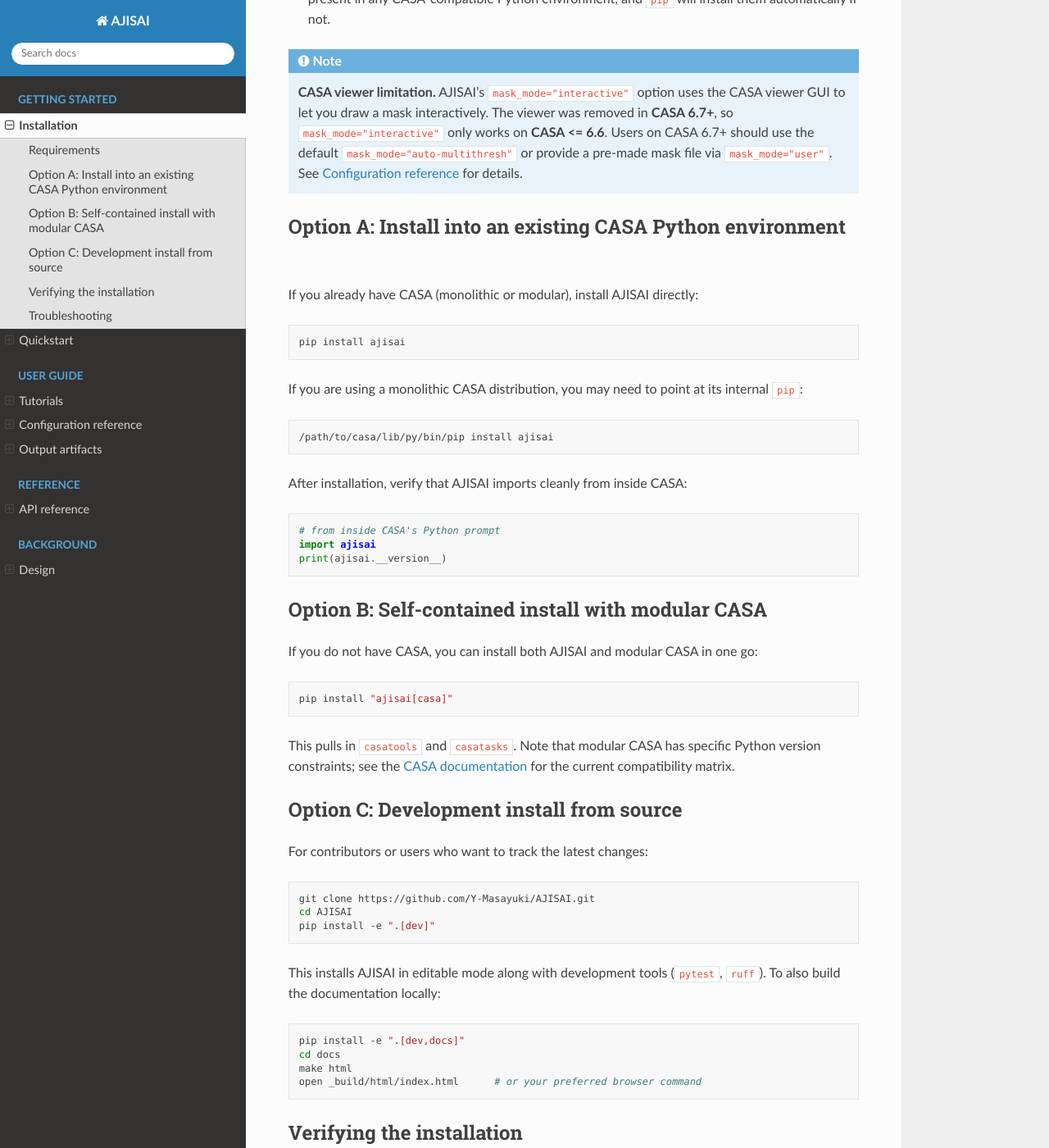
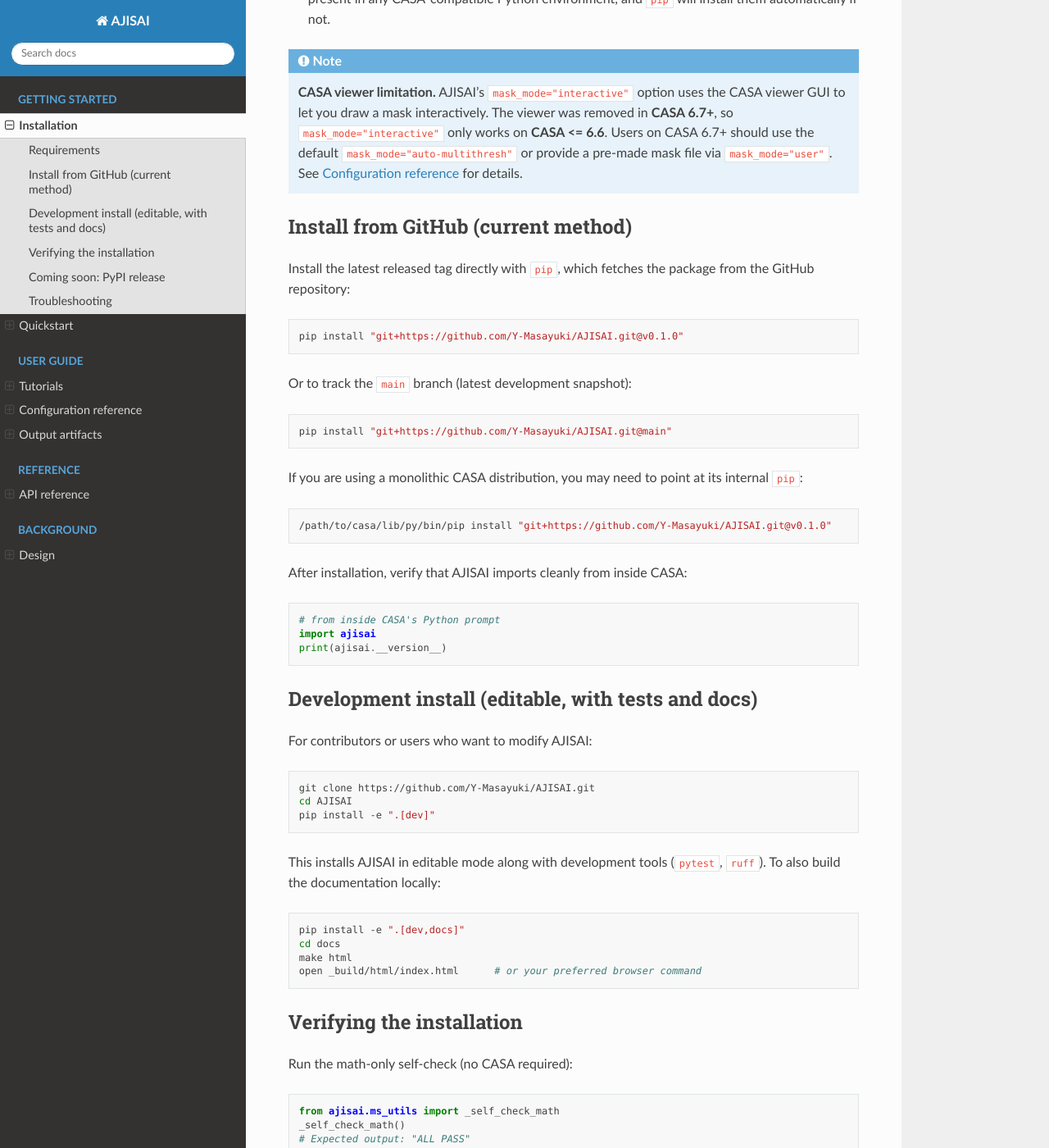
Before and after one commit to Y-Masayuki/AJISAI, a Sphinx documentation site: the page built from docs/installation.md, in a window 1280 px wide and 1400 px high, scrolled down 399 px. Shown: the whole window at 82% size. Built offline with Sphinx 7.4.7 and the Read the Docs theme 3.1.0, drawn with Linux system fonts in a browser that asks for light colours; some of the changed text lies outside the part shown.

Commit message:
docs: replace pip install ajisai with GitHub install (PyPI pending)
AJISAI is not yet published to PyPI. Update installation docs to use
'pip install git+https://github.com/Y-Masayuki/AJISAI.git@v0.1.0' as the
current install method. Add a 'Coming soon: PyPI release' section to
docs/installation.md to make the future plan explicit.

````diff
--- a/docs/installation.md
+++ b/docs/installation.md
@@ -1,7 +1,8 @@
 # Installation
 
-AJISAI requires CASA at runtime. There are two supported installation paths
-depending on whether you already have a CASA distribution.
+AJISAI requires CASA at runtime. The current install method is **from the
+GitHub source**; a PyPI release is planned for a future version (see the
+section at the bottom of this page).
 
 ## Requirements
 
@@ -22,19 +23,26 @@
 details.
 :::
 
-## Option A: Install into an existing CASA Python environment
+## Install from GitHub (current method)
 
-If you already have CASA (monolithic or modular), install AJISAI directly:
+Install the latest released tag directly with `pip`, which fetches the
+package from the GitHub repository:
 
 ```bash
-pip install ajisai
+pip install "git+https://github.com/Y-Masayuki/AJISAI.git@v0.1.0"
+```
+
+Or to track the `main` branch (latest development snapshot):
+
+```bash
+pip install "git+https://github.com/Y-Masayuki/AJISAI.git@main"
 ```
 
 If you are using a monolithic CASA distribution, you may need to point at
 its internal `pip`:
 
 ```bash
-/path/to/casa/lib/py/bin/pip install ajisai
+/path/to/casa/lib/py/bin/pip install "git+https://github.com/Y-Masayuki/AJISAI.git@v0.1.0"
 ```
 
 After installation, verify that AJISAI imports cleanly from inside CASA:
@@ -45,23 +53,9 @@
 print(ajisai.__version__)
 ```
 
-## Option B: Self-contained install with modular CASA
+## Development install (editable, with tests and docs)
 
-If you do not have CASA, you can install both AJISAI and modular CASA in
-one go:
-
-```bash
-pip install "ajisai[casa]"
-```
-
-This pulls in `casatools` and `casatasks`. Note that modular CASA has
-specific Python version constraints; see the
-[CASA documentation](https://casadocs.readthedocs.io/) for the current
-compatibility matrix.
-
-## Option C: Development install from source
-
-For contributors or users who want to track the latest changes:
+For contributors or users who want to modify AJISAI:
 
 ```bash
 git clone https://github.com/Y-Masayuki/AJISAI.git
@@ -98,6 +92,13 @@
 
 See the [TW Hya tutorial](tutorials/twhya.md) for a full walkthrough.
 
+## Coming soon: PyPI release
+
+`pip install ajisai` and `pip install "ajisai[casa]"` are **not yet supported**
+because AJISAI has not been uploaded to PyPI. A PyPI release is planned for
+a future version once the end-to-end behaviour has been validated against
+real ALMA data. Until then, please use the GitHub install method above.
+
 ## Troubleshooting
 
 **`ModuleNotFoundError: No module named 'casatools'`**
--- a/pyproject.toml
+++ b/pyproject.toml
@@ -57,7 +57,9 @@
 [project.optional-dependencies]
 casa = [
     # Modular CASA (alternative to monolithic CASA distribution).
-    # Install via 'pip install ajisai[casa]' to get a self-contained env.
+    # Once AJISAI is published to PyPI, this extra can be installed via
+    # 'pip install ajisai[casa]'. For now, install from GitHub:
+    # 'pip install "git+https://github.com/Y-Masayuki/AJISAI.git@v0.1.0#egg=ajisai[casa]"'
     "casatools>=6.5",
     "casatasks>=6.5",
 ]
````
Also changed, not shown: README.md (+15 -1 lines).
